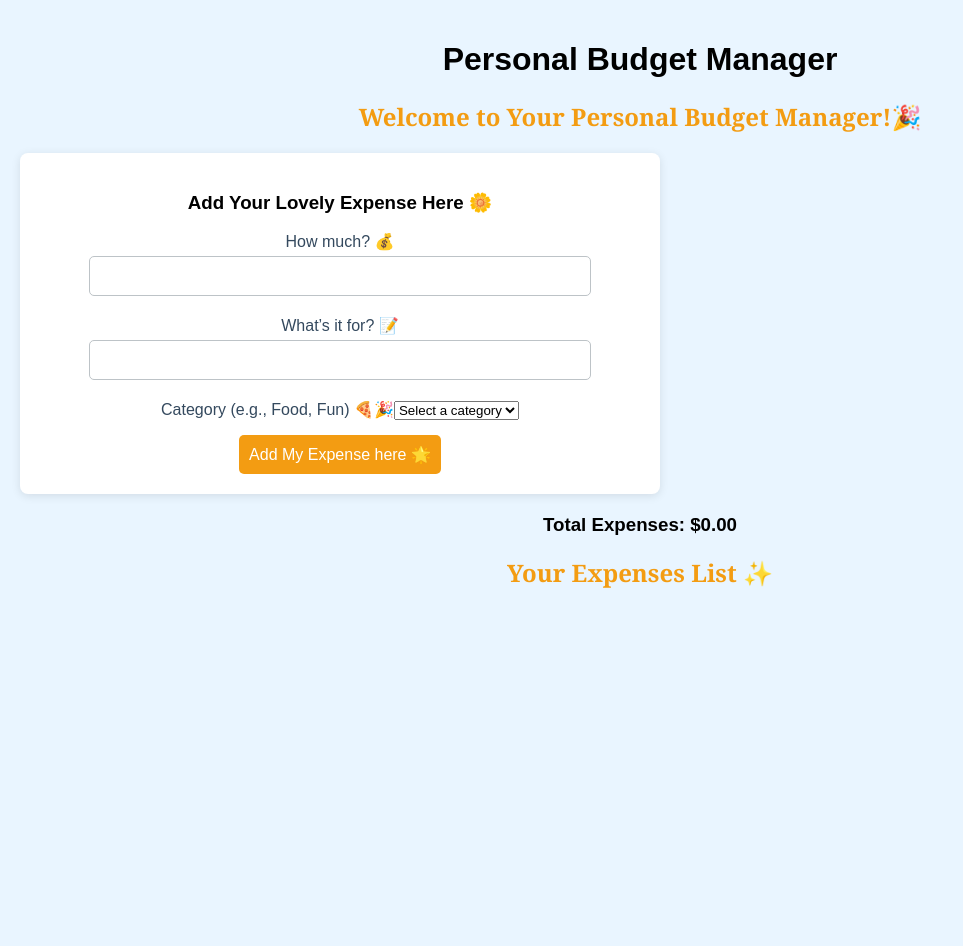
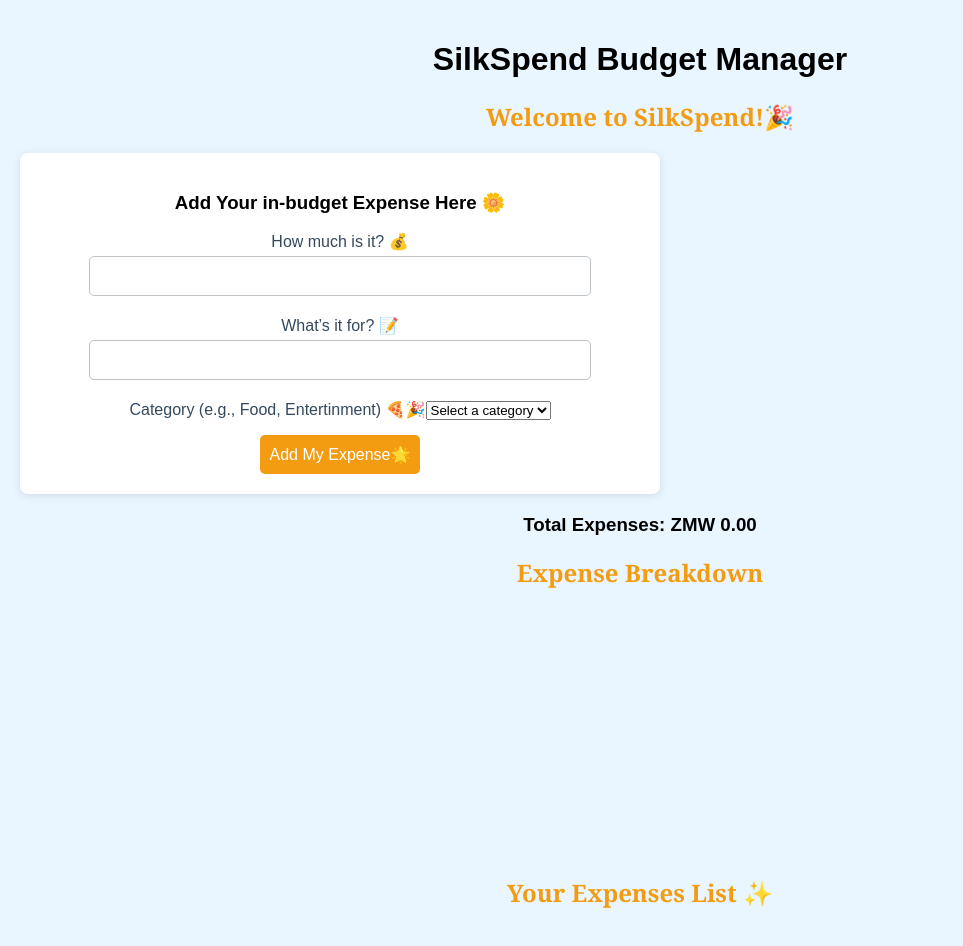
Before and after one commit to Cecilia-Banda/personal-budget-manager, a React (Create React App) app: page / in a window 1280 px wide. Shown: the top 946 px of the page, without its empty margins (0-963 px from the left). Before the commit the page ends 800 px from the top, so only its background shows below. Built offline with nearby package versions, Linux system fonts and the light colour scheme.

Commit message:
budget chart added

```diff
--- a/package.json
+++ b/package.json
@@ -6,9 +6,11 @@
     "@testing-library/jest-dom": "^5.17.0",
     "@testing-library/react": "^13.4.0",
     "@testing-library/user-event": "^13.5.0",
+    "chart.js": "^4.4.4",
     "react": "^18.3.1",
+    "react-chartjs-2": "^5.2.0",
     "react-dom": "^18.3.1",
-    "react-scripts": "5.0.1",
+    "react-scripts": "^5.0.1",
     "web-vitals": "^2.1.4"
   },
   "scripts": {
--- a/src/App.js
+++ b/src/App.js
@@ -1,11 +1,15 @@
 import './App.css';
 import React, { useState } from 'react';
+import { Pie } from 'react-chartjs-2';
+import { Chart as ChartJS, ArcElement, Tooltip, Legend } from 'chart.js';
 import Header from './components/Header';
 import ExpenseForm from './components/ExpenseForm';
 
+ChartJS.register(ArcElement, Tooltip, Legend);
+
 function App() {
   const [expenses, setExpenses] = useState([]);
-  const budgetLimit = 100; // Set a budget limit (you can make this dynamic later)
+  const budgetLimit = 1000; // Set a budget limit (you can make this dynamic later)
 
   // Calculate total spent based on the current expenses
   const totalSpent = expenses.reduce((acc, curr) => acc + Number(curr.amount), 0);
@@ -23,17 +27,49 @@ function App() {
     });
   };
 
+  // Prepare data for the pie chart
+  const chartData = {
+    labels: expenses.map(expense => expense.category),
+    datasets: [
+      {
+        data: expenses.map(expense => expense.amount),
+        backgroundColor: [
+          '#FF6384',
+          '#36A2EB',
+          '#FFCE56',
+          '#4BC0C0',
+          '#9966FF',
+          '#FF9F40'
+        ],
+        hoverBackgroundColor: [
+          '#FF6384',
+          '#36A2EB',
+          '#FFCE56',
+          '#4BC0C0',
+          '#9966FF',
+          '#FF9F40'
+        ]
+      }
+    ]
+  };
+
   return (
     <div className="App">
       <Header />
-      <h2 style={{ textAlign: 'center', margin: '20px 0' }}>Welcome to Your Personal Budget Manager!🎉</h2>
+      <h2 style={{ textAlign: 'center', margin: '20px 0' }}>Welcome to SilkSpend!🎉</h2>
 
       <ExpenseForm addExpense={addExpense} />
 
       {/* Display total expenses */}
       <h3 style={{ textAlign: 'center' }}>
-        Total Expenses: {new Intl.NumberFormat('en-US', { style: 'currency', currency: 'USD' }).format(totalSpent)}
+        Total Expenses: {new Intl.NumberFormat('en-US', { style: 'currency', currency: 'ZMW' }).format(totalSpent)}
       </h3>
+
+      {/* Add the pie chart */}
+      <div style={{ width: '300px', height: '300px', margin: '0 auto' }}>
+        <h2 style={{ textAlign: 'center' }}>Expense Breakdown</h2>
+        <Pie data={chartData} />
+      </div>
 
       <h2 style={{ textAlign: 'center' }}>Your Expenses List ✨</h2>
       <ul style={{ listStyleType: 'none', padding: 0 }}>
@@ -41,7 +77,6 @@ function App() {
           <li key={index} style={{ background: '#ecf0f1', padding: '10px', margin: '10px 0', borderRadius: '5px' }}>
             {expense.category}:
             <strong>
-              {new Intl.NumberFormat('en-US', { style: 'currency', currency: 'USD' }).format(expense.amount)}
               {new Intl.NumberFormat('en-US', { style: 'currency', currency: 'ZMW' }).format(expense.amount)}
             </strong>
             - {expense.description}
--- a/src/components/ExpenseForm.js
+++ b/src/components/ExpenseForm.js
@@ -16,9 +16,9 @@ const ExpenseForm = ({ addExpense }) => {
 
   return (
     <form onSubmit={handleSubmit} style={{ margin: '20px 0', textAlign: 'center' }}>
-      <h3>Add Your Lovely Expense Here 🌼</h3>
+      <h3>Add Your in-budget Expense Here 🌼</h3>
       <div>
-        <label>How much? 💰</label>
+        <label>How much is it? 💰</label>
         <input
           type="number"
           name="amount"
@@ -38,7 +38,7 @@ const ExpenseForm = ({ addExpense }) => {
         />
       </div>
       <div>
-        <label>Category (e.g., Food, Fun) 🍕🎉</label>
+        <label>Category (e.g., Food, Entertinment) 🍕🎉</label>
         <select
           name="category"
           value={expense.category}
@@ -58,7 +58,7 @@ const ExpenseForm = ({ addExpense }) => {
         </select>
       </div>
       <button type="submit" style={{ backgroundColor: '#f39c12', color: '#fff', padding: '10px', border: 'none', borderRadius: '5px' }}>
-        Add My Expense here 🌟
+        Add My Expense🌟
       </button>
     </form>
   );
--- a/src/components/Header.js
+++ b/src/components/Header.js
@@ -3,7 +3,7 @@ import React from 'react';
 const Header = () => {
     return (
         <header>
-            <h1>Personal Budget Manager</h1>
+            <h1>SilkSpend Budget Manager</h1>
 
 
         </header>
```
Also changed, not shown: src/components/BudgetChart.js (added, +37 -0 lines), src/components/ExpenseSummary.js (added, +35 -0 lines), 1 other file (tests, documents, lock files or other folders).
